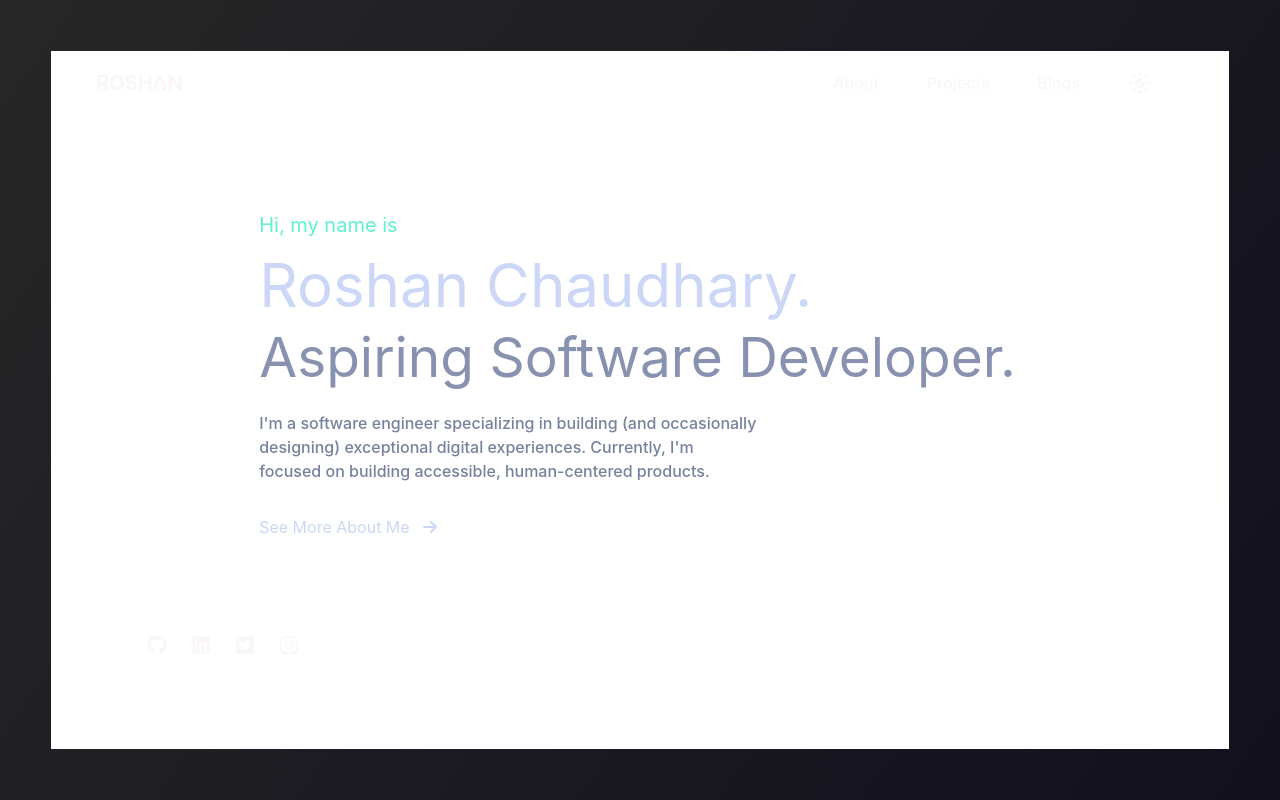
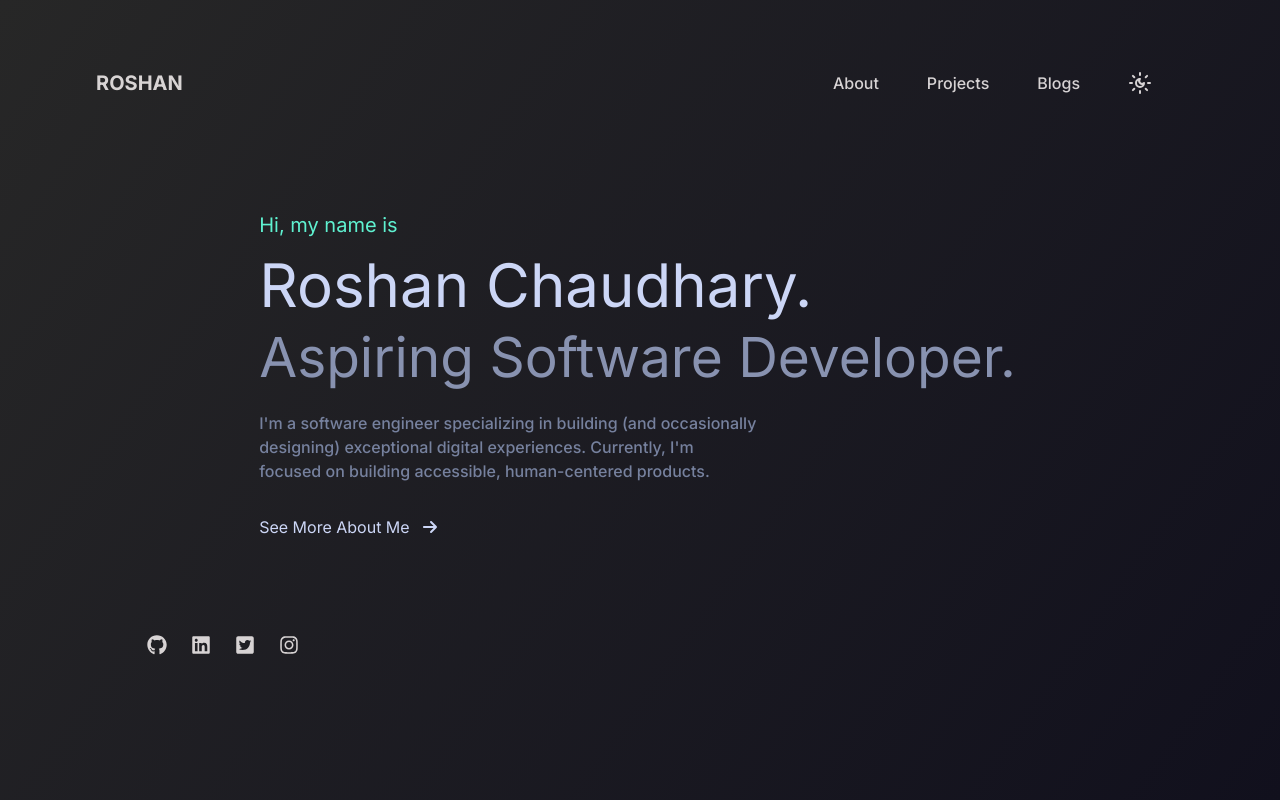
Before and after one commit to Roshanchau/Roshan-Chaudhary, a Next.js app: page / in a window 1280 px wide. Built offline with nearby package versions, Linux system fonts and the light colour scheme.

Commit message:
dark mode-light mode implemented!!

```diff
--- a/app/components/hero.tsx
+++ b/app/components/hero.tsx
@@ -1,27 +1,30 @@
 import { FaArrowRight } from "react-icons/fa6";
 import Link from "next/link";
+import { useThemeStore } from "../store/useThemeStore";
 
 const Hero = () => {
+  const { theme } = useThemeStore();
+  console.log("this is theme hai",theme);
   return (
     <div className="flex-col items-center justify-center text-left p-10">
       <div className="leading-[60px]">
-        <h2 className="font-normal text-xl text-[rgb(95,241,208)] mb-4">
+        <h2 className={`font-normal text-xl text-[rgb(95,241,208)] mb-4 ${theme==="light"? "text-[rgba(53,176,148,0.59)]": ""}`}>
           Hi, my name is
         </h2>
-        <h1 className="text-[60px] mb-3 text-[rgb(204,214,246)]">Roshan Chaudhary.</h1>
-        <h1 className="text-[55px] text-[rgb(136,146,176)]">
+        <h1 className={`text-[60px] mb-3 text-[rgb(204,214,246)] ${theme==="light"? "text-neutral-500": ""}`}>Roshan Chaudhary.</h1>
+        <h1 className={`text-[55px] text-[rgb(136,146,176)] ${theme==="light"? "text-[rgba(53,176,148,0.59)]": ""}`}>
           Aspiring Software Developer.
         </h1>
 
       </div>
         {/* description */}
-        <p className="mt-6 w-[500px] text-[rgb(118,129,158)] text-base font-medium">
+        <p className={`mt-6 w-[500px] text-[rgb(118,129,158)] text-base font-medium ${theme==="light"? "text-neutral-400": ""}`}>
           I'm a software engineer specializing in building (and occasionally
           designing) exceptional digital experiences. Currently, I'm focused on
           building accessible, human-centered products.
         </p>
 
-        <div className="flex flex-row items-center mt-8 text-[rgb(204,214,246)] gap-3 cursor-pointer">
+        <div className={`flex flex-row items-center mt-8 text-[rgb(204,214,246)] gap-3 cursor-pointer ${theme==="light"? "text-neutral-900": ""}`}>
           <p>See More About Me</p>
           <Link href={`/About`}>
           <span className="animate-move-arrow"><FaArrowRight /></span></Link>
--- a/app/components/main-nav.tsx
+++ b/app/components/main-nav.tsx
@@ -1,6 +1,6 @@
 "use client"
 
-import {  useState } from "react";
+import {  useEffect, useState } from "react";
 import {cn} from "../lib/utils";
 import Link from "next/link";
 import { usePathname } from "next/navigation";
@@ -15,13 +15,32 @@ interface MainNavProps{
 const MainNav: React.FC<MainNavProps>=({
     label
 })=>{
-    const { theme, toggleTheme } = useThemeStore();
+    const { theme , toggleTheme } = useThemeStore();
 
     const pathname= usePathname()
 
     const routes= label.map((route)=>({
         label: route
     }))
+
+    useEffect(()=>{
+        if(theme === 'light'){
+        document.documentElement.classList.add('white-bg');
+        }else{
+        document.documentElement.classList.remove('white-bg');
+        }
+    },[theme])
+
+    const handleToggle = () => {
+        console.log('toggle clicked');
+        // setToggle(!toggle);
+        if(theme === 'light'){
+        document.documentElement.classList.add('white-bg');
+        }else{
+        document.documentElement.classList.remove('white-bg');
+        }
+        toggleTheme();
+    };
 
     return (
         <nav
@@ -40,7 +59,7 @@ const MainNav: React.FC<MainNavProps>=({
                 </Link>
             ))
         }
-        <SunMoon onClick={toggleTheme}  className={`cursor-pointer transition-colors hover:text-neutral-400 `}/>
+        <SunMoon onClick={handleToggle}  className={`cursor-pointer transition-colors hover:text-neutral-400 `}/>
     </nav>
     )
 }
--- a/app/components/navbar.tsx
+++ b/app/components/navbar.tsx
@@ -1,3 +1,4 @@
+
 import Link from "next/link";
 import Container from "../components/ui/container";
 import MainNav from "../components/main-nav";
--- a/app/components/ui/container.tsx
+++ b/app/components/ui/container.tsx
@@ -1,3 +1,5 @@
+"use client"
+
 interface ContainerProps{
     children: React.ReactNode
 }
@@ -6,7 +8,7 @@ const Container: React.FC<ContainerProps>=({
     children
 })=>{
     return(
-        <div className="mx-auto max-w-6xl">
+        <div className={`mx-auto max-w-6xl`}>
             {children}
         </div>
     )
--- a/app/globals.css
+++ b/app/globals.css
@@ -24,6 +24,11 @@
     height: 100%;
     margin: 0;
     padding: 0;
+}
+
+html.white-bg {
+  background: white !important;
+  color: rgb(115 115 115) !important;
 }
 
   .text-gradient {
--- a/app/layout.tsx
+++ b/app/layout.tsx
@@ -1,12 +1,11 @@
 
 import type { Metadata } from "next";
-// import { Inter } from "next/font/google";
+import { Inter } from "next/font/google";
 import "./globals.css";
 import Navbar from "./components/navbar";
 import Footer from "./components/footer";
-import { useThemeStore } from "./store/useThemeStore";
 
-// const inter = Inter({ subsets: ["latin"] });
+const inter = Inter({ subsets: ["latin"] });
 
 export const metadata: Metadata = {
   title: "Roshan Chaudhary",
@@ -18,11 +17,9 @@ export default function RootLayout({
 }: Readonly<{
   children: React.ReactNode;
 }>) {
-
-  const { theme } = useThemeStore();
   return (
     <html lang="en">
-      <body className={`${theme? "bg-white": ""}`}>
+      <body className={inter.className}>
         <Navbar/>
         {children}
         <Footer/>
--- a/app/store/useThemeStore.ts
+++ b/app/store/useThemeStore.ts
@@ -9,10 +9,11 @@ interface ThemeState {
   toggleTheme: () => void;
 }
 
+
 export const useThemeStore = create<ThemeState>()(
   persist(
     (set) => ({
-      theme: 'light', // default theme
+      theme: 'dark', // default theme
       setTheme: (newTheme: 'light' | 'dark') => set({ theme: newTheme }),
       toggleTheme: () =>
         set((state) => ({
```
